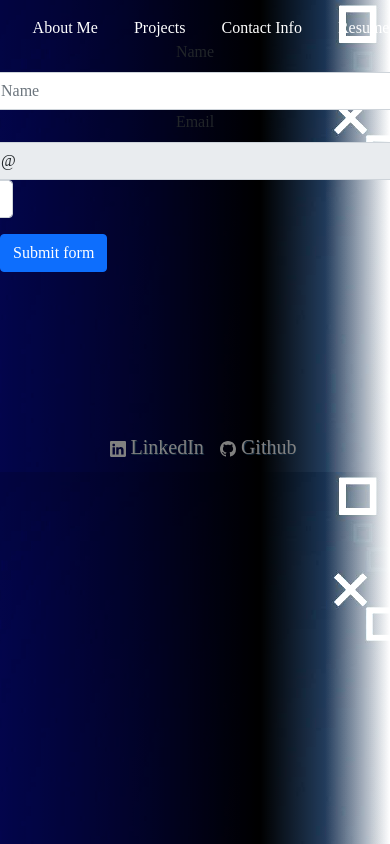
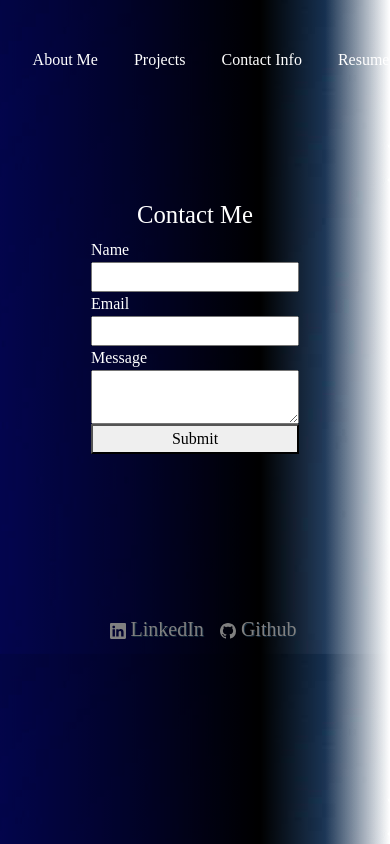
Before and after one commit to josshy92/Portfolio, a React (Create React App) app: page /contactInfo in a window 390 px wide. Built offline with nearby package versions, Linux system fonts and the light colour scheme; a web font is replaced by a local one.

Commit message:
added skills and resume page

```diff
--- a/package.json
+++ b/package.json
@@ -5,11 +5,13 @@
   "homepage": "https://josshy92.github.io/Portfolio/",
   "dependencies": {
     "@ant-design/icons": "^4.7.0",
+    "@emailjs/browser": "^3.4.0",
     "@testing-library/jest-dom": "^5.16.2",
     "@testing-library/react": "^12.1.3",
     "@testing-library/user-event": "^13.5.0",
     "antd": "^4.18.8",
     "bootstrap": "^5.1.3",
+    "emailjs-com": "^3.2.0",
     "gh-pages": "^3.2.3",
     "react": "^17.0.2",
     "react-bootstrap": "^2.1.2",
--- a/src/App.js
+++ b/src/App.js
@@ -2,7 +2,7 @@ import './App.css';
 import { Routes, Route } from 'react-router-dom';
 import AboutMe from './components/aboutMe/AboutMe';
 import Projects from './components/projects/Projects';
-import ContactInfo from './components/contactInfo/ContactInfo';
+import ContactInfo from './components/contactInfo/Contactinfo';
 import Resume from './components/resume/Resume';
 import Nav from './components/nav/Nav';
 import Footer from './components/footer/Footer';
--- a/src/components/contactInfo/ContactInfo.js
+++ b/src/components/contactInfo/ContactInfo.js
@@ -1,52 +1,36 @@
-import { Form, Button, Row, Col, InputGroup } from 'react-bootstrap'
-import { useState } from 'react';
+import { useRef } from 'react';
+import emailjs from '@emailjs/browser';
 import './Contactinfo.css'
 
-export default function FormExample() {
-    const [validated, setValidated] = useState(false);
 
-    const handleSubmit = (event) => {
-        const form = event.currentTarget;
-        if (form.checkValidity() === false) {
-            event.preventDefault();
-            event.stopPropagation();
-        }
+export default function Contactinfo() {
+  const form = useRef();
 
-        setValidated(true);
-    };
+  const sendEmail = (e) => {
+    e.preventDefault();
 
-    return (
-        <Form noValidate validated={validated} onSubmit={handleSubmit}>
-            <Row className="mb-3">
-                <Form.Group as={Col} md="4" controlId="validationCustom01">
-                    <Form.Label>Name</Form.Label>
-                    <Form.Control
-                        required
-                        type="text"
-                        placeholder="Name"
-                        defaultValue=""
-                    />
-                    <Form.Control.Feedback type="invalid">
-                        Please choose a name.
-                    </Form.Control.Feedback>
-                </Form.Group>
-                <Form.Group as={Col} md="4" controlId="validationCustomUsername">
-                    <Form.Label>Email</Form.Label>
-                    <InputGroup hasValidation>
-                        <InputGroup.Text id="inputGroupPrepend">@</InputGroup.Text>
-                        <Form.Control
-                            type="text"
-                            placeholder="Email"
-                            aria-describedby="inputGroupPrepend"
-                            required
-                        />
-                        <Form.Control.Feedback type="invalid">
-                            Please choose a valid email.
-                        </Form.Control.Feedback>
-                    </InputGroup>
-                </Form.Group>
-            </Row>
-            <Button type="submit">Submit form</Button>
-        </Form>
-    );
-}
+    emailjs.sendForm('service_jcywjgv', 'template_ysgjhpo', form.current, 'lE1hCSWcbPFOxCMj6')
+      .then((result) => {
+        console.log("yay, it worked!", result.text);
+      }, (error) => {
+        console.log("oh no!", error.text);
+        window.alert("Please fill all fields") // Isn't working :(
+      });
+  };
+
+  return (
+    <div className='parentForm'>
+      <h2 className='contact'>Contact Me</h2>
+
+      <form className='form' ref={form} onSubmit={sendEmail}>
+        <label className='contact' >Name</label>
+        <input type="text" name="user_name" />
+        <label className='contact' >Email</label>
+        <input type="email" name="user_email" />
+        <label className='contact'>Message</label>
+        <textarea name="message" />
+        <button onClick={Contactinfo} type="submit" value="Send" >Submit</button>
+      </form>
+    </div>
+  );
+};
--- a/src/components/contactInfo/Contactinfo.css
+++ b/src/components/contactInfo/Contactinfo.css
@@ -6,3 +6,20 @@
 .button{
     margin-left: 3rem;
 }
+
+.parentForm{
+    display: flex;
+    flex-direction: column;
+    align-items: center;
+    margin-top: 8rem;
+}
+
+.form{
+    display: flex;
+    flex-direction: column;
+
+}
+
+.contact{
+    color: white;
+}
--- a/src/components/projects/Projects.js
+++ b/src/components/projects/Projects.js
@@ -82,9 +82,6 @@ export default function Projects() {
                     alt="What's Your Food Temp" /></div>
             </div>
 
-
-
-
         </div>
     )
 }
--- /dev/null
+++ b/src/components/resume/Resume.css
@@ -0,0 +1,81 @@
+.techSkills{
+    color: white;
+    margin-left: 2rem;
+}
+
+.skills{
+    color: white;
+    margin-left: 4rem;
+}
+
+
+@media screen and (max-width: 992px) {
+    div,
+    p,
+    section,
+    h1,
+    h2,
+    .techSkills,
+    .skills {
+      display: flex;
+      flex-direction: column;
+      align-items: center;
+      margin-top: 1rem;
+    }
+  }
+
+  /* Large smartphones*/
+  @media screen and (max-width: 768px) {
+    div,
+    p,
+    section,
+    h1,
+    h2,
+    .techSkills,
+    .skills {
+      display: flex;
+      flex-direction: column;
+      align-items: center;
+      margin-top: 1rem;
+    }
+      .center {
+          transition: .5s ease;
+          opacity: 0;
+          position: absolute;
+          top: 80%;
+          left: 85%;
+          transform: translate(-50%, -50%);
+          -ms-transform: translate(-50%, -50%);
+          text-align: center;
+        }
+
+        p {
+            font-size: 14px;
+        }
+
+      }
+
+
+
+
+
+      /* Small smartphones */
+      @media screen and (max-width: 576px)  {
+      div,
+      p,
+      section,
+      h1,
+      h2,
+      .techSkills,
+      .skills {
+        display: flex;
+        flex-direction: column;
+        align-items: center;
+        margin-top: 1rem;
+      }
+      img {
+        max-width: 90%;
+        height: auto;
+      }
+
+    }
--- a/src/components/resume/Resume.js
+++ b/src/components/resume/Resume.js
@@ -1,7 +1,22 @@
+import './Resume.css'
+
 export default function Resume() {
     return(
         <div >
-            <h1>Resume goes here</h1>
+            <h1 className="techSkills">Technical Skills</h1>
+            <h3 className="skills">Languages: JavaScript, HTML5, CSS3</h3>
+            <h3 className='skills'>Tools/Frameworks/Libraries</h3>
+                <ul className='skills'>
+                    <li>React</li>
+                    <li>MongoDB </li>
+                    <li>Object Relational Mapping</li>
+                    <li>Model View Controller</li>
+                    <li>MySQL</li>
+                    <li>NodeJS</li>
+                    <li>OOP</li>
+                    <li>Bootstrap</li>
+                </ul>
+            <h4 className='skills'>Download and view my full resume  <a className='shorten2' target="_blank" rel="noopener noreferrer" href="https://docs.google.com/document/d/1ki0AuystvZ-p8gQLFKzVt1jgb6yM-0wBhdnFm76ve-U/edit?usp=sharing">here</a> </h4>
         </div>
     )
 }
```
Also changed, not shown: 1 other file (tests, documents, lock files or other folders).
